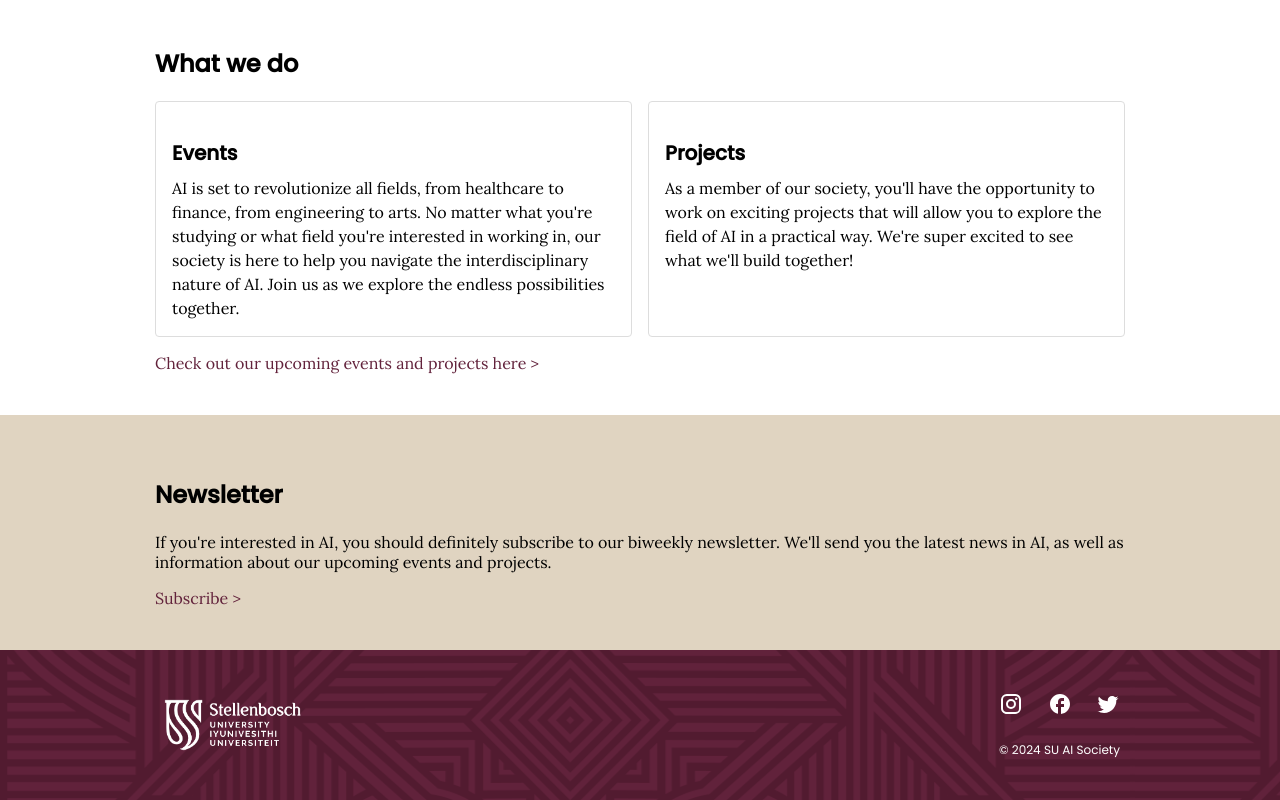
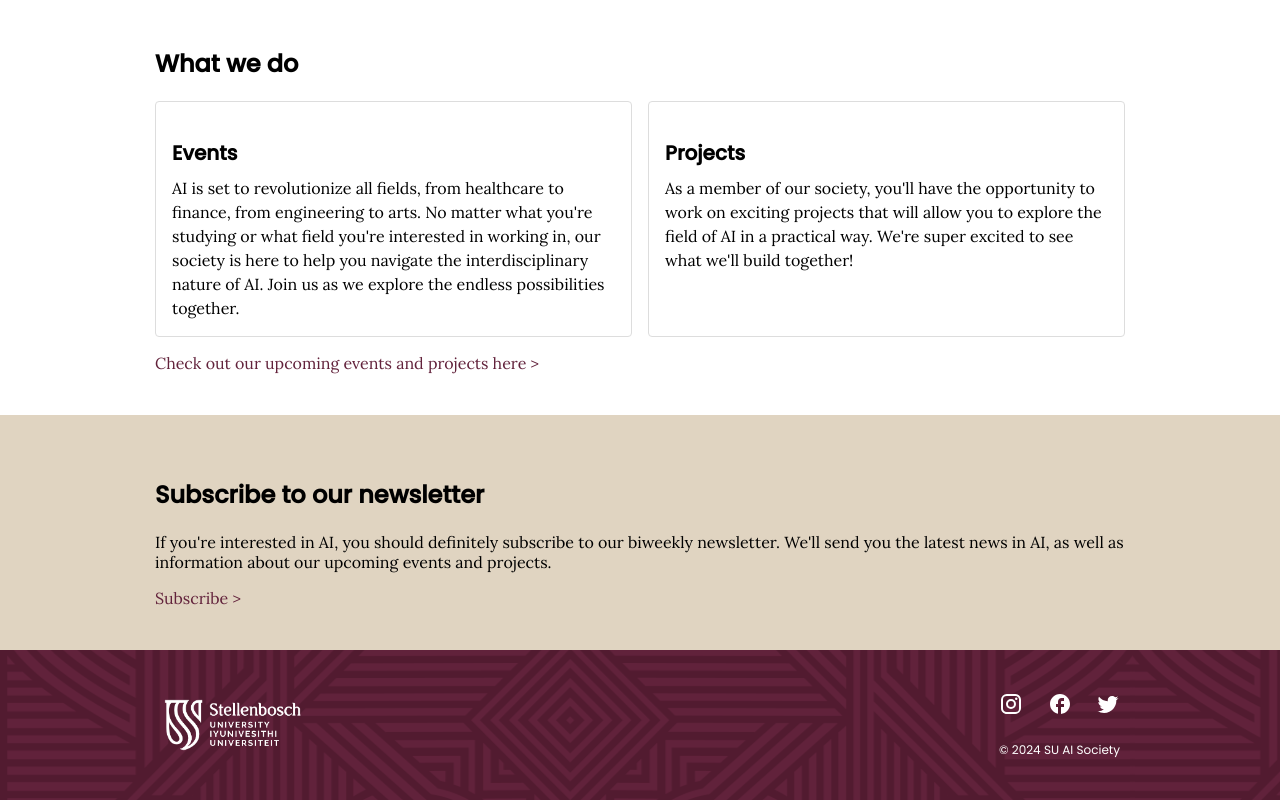
Before and after one commit to NurSalaam/su_ai, a React (Create React App) app: page / in a window 1280 px wide. Shown: the part 709-1509 px from the top of the page. Built offline with nearby package versions, Linux system fonts and the light colour scheme.

Commit message:
Fix typo's on home page

```diff
--- a/src/features/Home/components/home.tsx
+++ b/src/features/Home/components/home.tsx
@@ -63,7 +63,7 @@ const Home: FC = () => {
       </section>
       <section id="newsletter">
         <Content>
-          <h2>Newsletter</h2>
+          <h2>Subscribe to our newsletter</h2>
           <p>
             If you're interested in AI, you should definitely subscribe to our
             biweekly newsletter. We'll send you the latest news in AI, as well
```
